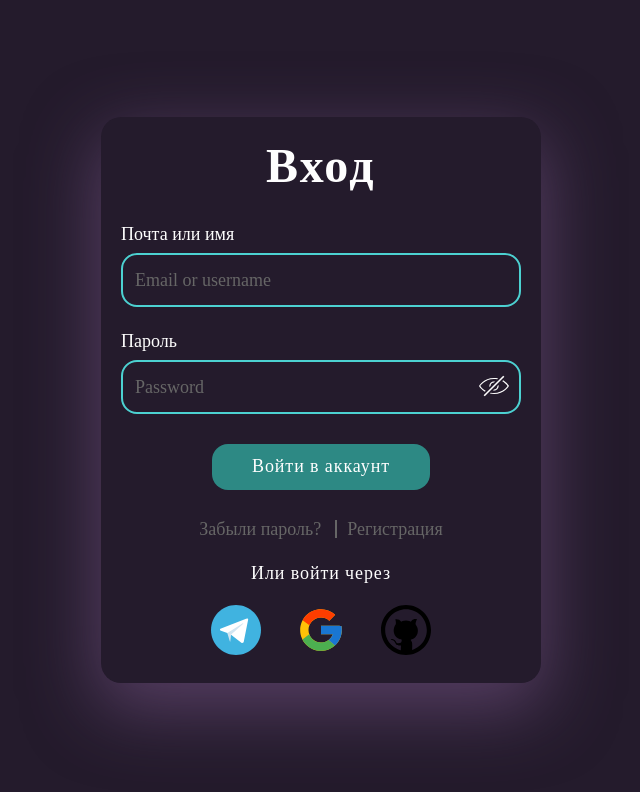
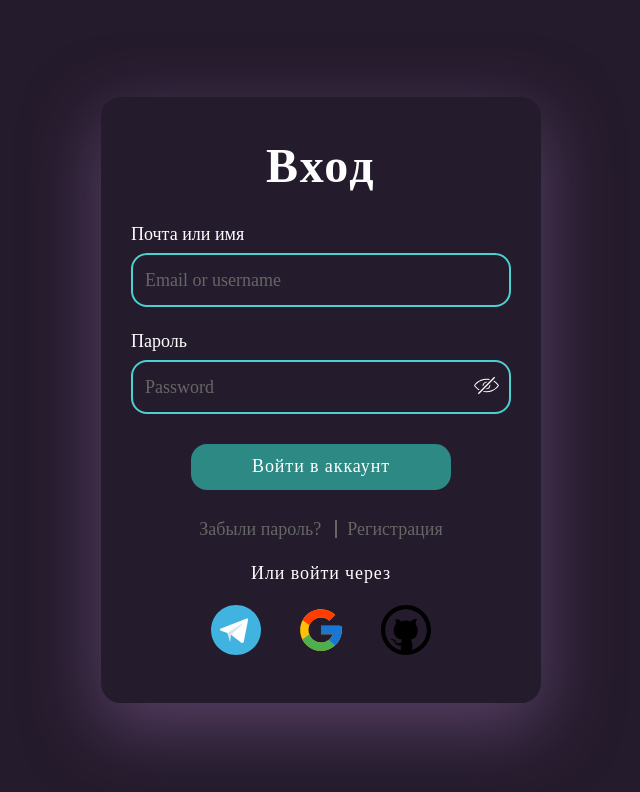
Before and after one commit to cookies-with-tea/fims-site, a React (Vite) app: page / in a window 1280 px wide. Shown: the top 792 px of the page, without its empty margins (319-959 px from the left). Built offline with nearby package versions, Linux system fonts and the light colour scheme.

Commit message:
ASF-3: внес правки в стили + убрал лишние отсупы

```diff
--- a/src/layouts/guest/GuestLayout.module.scss
+++ b/src/layouts/guest/GuestLayout.module.scss
@@ -9,7 +9,7 @@
         width: 440px;
         color: $color--white;
         border-radius: 20px;
-        padding: 20px;
+        padding: 40px 30px 40px 30px;
         box-shadow: rgb(125 90 141 / 56%) 0px 22px 70px 4px;
     }
 }
--- a/src/pages/auth/authForm.module.scss
+++ b/src/pages/auth/authForm.module.scss
@@ -4,7 +4,6 @@
     }
 
     &__item {
-
         &:not(:last-child) {
             margin-bottom: 25px;
         }
@@ -19,6 +18,10 @@
     &__btn {
         text-align: center;
         margin-bottom: 30px;
+
+        &-item{
+            width: 260px;
+        }
     }
 
     &__subtitle {
@@ -52,9 +55,9 @@
         color: $color--black-gray;
     }
 
-    &__lost-password {
+    &__forgot-password {
         cursor: pointer;
-        transition: color  200ms ease-in;
+        transition: color 200ms ease-in;
 
         &:hover{
             color: $color--white;
@@ -65,9 +68,9 @@
         margin-left: 26px;
         color: $color--black-gray;
         position: relative;
-        transition: color  200ms ease-in;
+        transition: color 200ms ease-in;
 
-        &::before{
+        &::before {
             content: "";
             position: absolute;
             background: $color--black-gray;
@@ -77,7 +80,7 @@
             height: 18px;
         }
 
-        &:hover{
+        &:hover {
             color: $color--white;
         }
     }
@@ -88,5 +91,5 @@
     margin-bottom: 30px;
     line-height: 120%;
     letter-spacing: 2.4px;
-    text-align:center;
+    text-align: center;
 }
--- a/src/pages/auth/login/PageLogin.tsx
+++ b/src/pages/auth/login/PageLogin.tsx
@@ -8,8 +8,6 @@ import style from "src/pages/auth/authForm.module.scss"
 
 const cx = cnBind.bind(style)
 
-type InputChangeEventHandler = (event: ChangeEvent<HTMLInputElement | HTMLTextAreaElement>) => void;
-
 export const PageLogin = () => {
     const [formData, setFormData] = useState({
             email:"",
@@ -17,13 +15,13 @@ export const PageLogin = () => {
         })
 
     const onClearValue = (name: string): void => {
-        setFormData({ ...formData, [name]:""})
+        setFormData({ ...formData, [name]:"" })
     }
     // DEBT: в дальнешем пересмотреть надобность функции onClearValue
-
-    const onValueChange: InputChangeEventHandler = (event) => {
+    const onValueChange = (event: ChangeEvent<HTMLInputElement | HTMLTextAreaElement>) => {
         setFormData({ ...formData, [event.target.name]: event.target.value})
     }
+
     return (
         <>
             <h3 className={cx("auth__title")}>Вход</h3>
@@ -58,13 +56,14 @@ export const PageLogin = () => {
                     <Button
                         type='submit'
                         radius='max'
+                        className={cx("form__btn-item")}
                         >
                         Войти в аккаунт
                     </Button>
                 </div>
 
                 <div className={cx("form__possibilities")}>
-                    <span className={cx("form__lost-password")}>Забыли пароль?</span>
+                    <span className={cx("form__forgot-password")}>Забыли пароль?</span>
                     <Link to={"/registration"} className={cx("form__link")}>Регистрация</Link>
                 </div>
 
--- a/src/pages/auth/registration/PageRegistration.tsx
+++ b/src/pages/auth/registration/PageRegistration.tsx
@@ -8,8 +8,6 @@ import { useState , ChangeEvent} from 'react'
 
 const cx = cnBind.bind(style)
 
-type InputChangeEventHandler = (event: ChangeEvent<HTMLInputElement | HTMLTextAreaElement>) => void;
-
 export const PageRegistration = () => {
     const [formData, setFormData] = useState({
         email:"",
@@ -18,15 +16,14 @@ export const PageRegistration = () => {
     })
 
     const onClearValue = (name: string): void => {
-        setFormData({ ...formData, [name]:""})
+        setFormData({ ...formData, [name]:"" })
     }
     // DEBT: в дальнешем пересмотреть надобность функции onClearValue
-
-    const onValueChange: InputChangeEventHandler = (event) => {
+    const onValueChange = (event: ChangeEvent<HTMLInputElement | HTMLTextAreaElement>) => {
         setFormData({ ...formData, [event.target.name]: event.target.value})
     }
+
     return (
-
         <>
             <h3 className={cx("auth__title")}>Регистрация</h3>
             <form className={cx("form")}>
--- a/src/ui/input/input.module.scss
+++ b/src/ui/input/input.module.scss
@@ -31,7 +31,7 @@
     }
 
     &__icon {
-        font-size: 30px;
+        font-size: 25px;
         fill: $color--white;
         transition: all 500ms ease-in-out;
 
```
